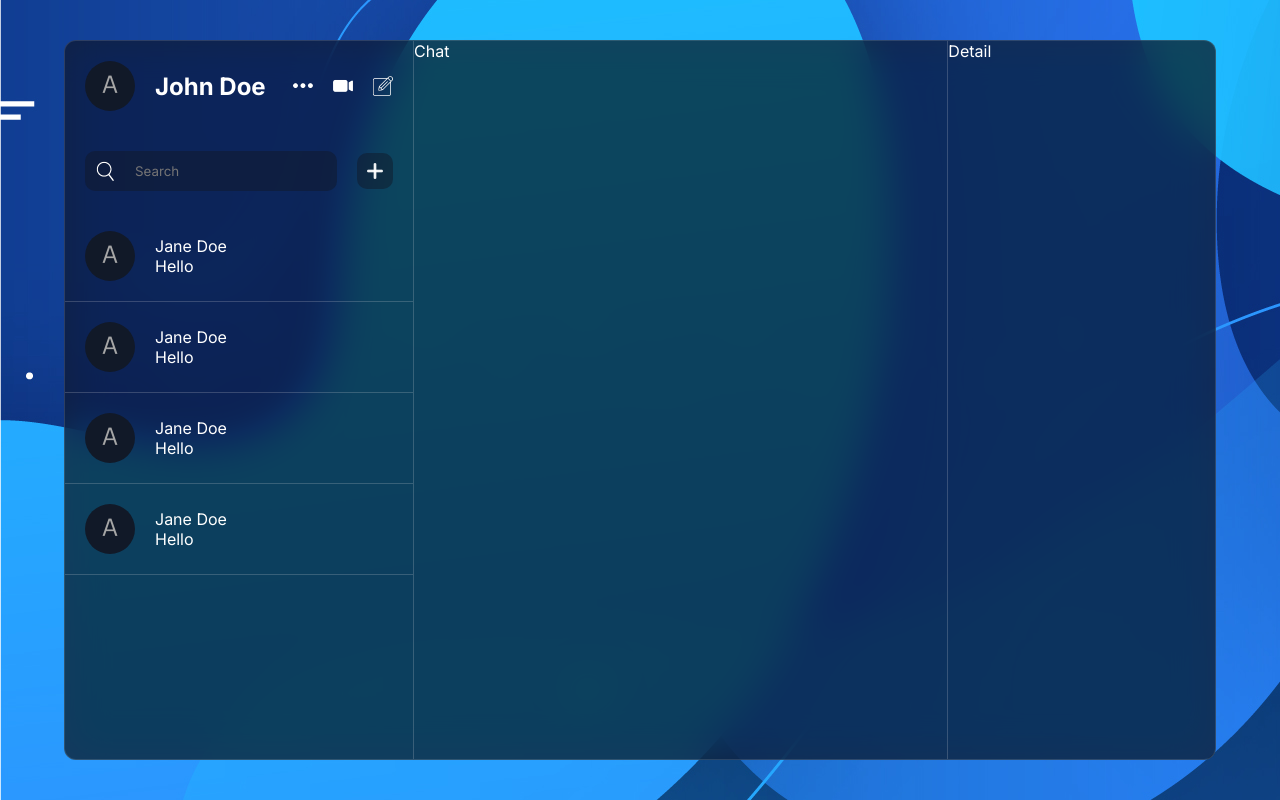
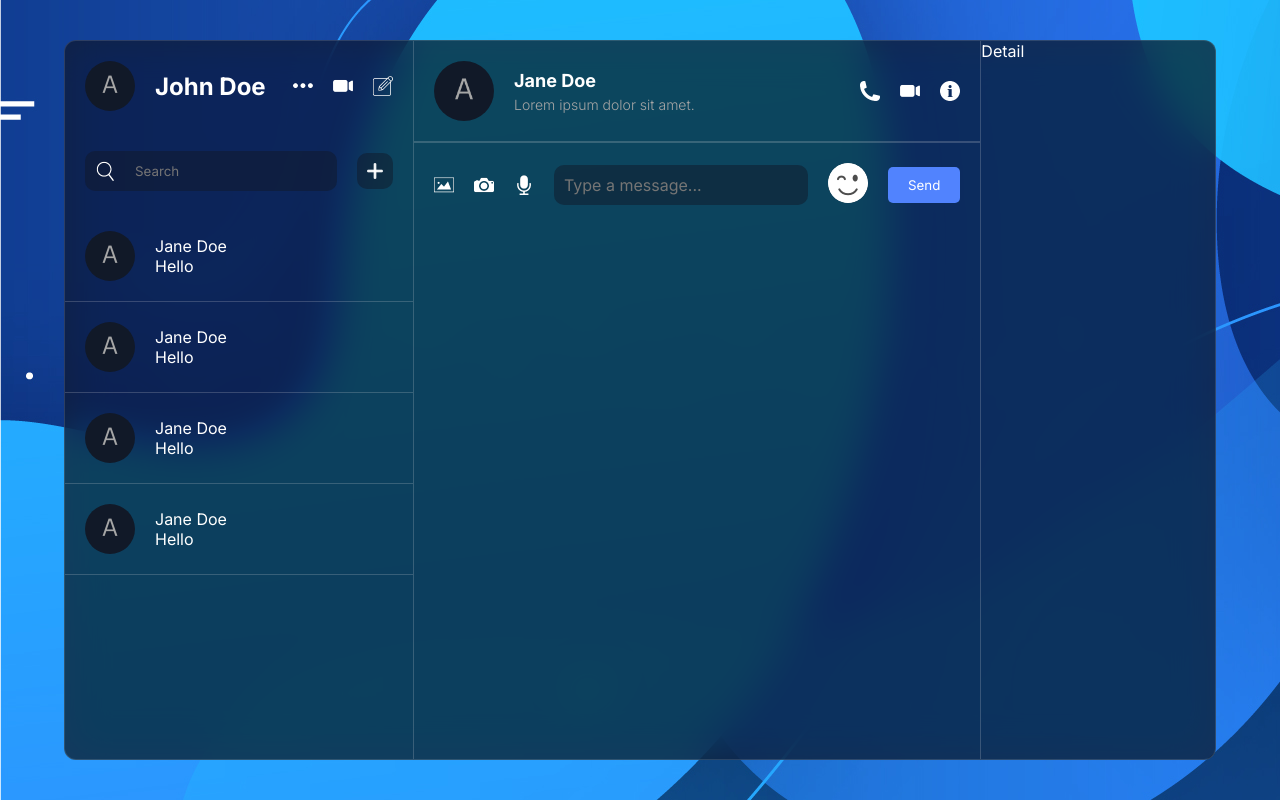
Before and after one commit to iddrader/chat-app, a React (Vite) app: page / in a window 1280 px wide. Built offline with nearby package versions, Linux system fonts and the light colour scheme.

Commit message:
Create user info in chat element, message input and button

```diff
--- a/src/assets/scss/chat.scss
+++ b/src/assets/scss/chat.scss
@@ -2,4 +2,95 @@
     flex: 2;
     border-right: 1px solid #dddddd35;
     border-left: 1px solid #dddddd35;
+    height: 100%;
+
+    .top {
+        padding: 1.25rem;
+        display: flex;
+        align-items: center;
+        justify-content: space-between;
+        border-bottom: 1px solid #dddddd35;
+
+        .user {
+            display: flex;
+            align-items: center;
+            gap: 1.25rem;
+
+            img {
+                width: 60px;
+                height: 60px;
+                border-radius: 50%;
+                object-fit: cover;
+            }
+
+            .texts {
+                display: flex;
+                flex-direction: column;
+                gap: 0.3125rem;
+
+                span {
+                    font-size: 1.125rem;
+                    font-weight: bold;
+                }
+
+                p {
+                    font-size: 0.875rem;
+                    font-weight: 300;
+                    color: #a5a5a5;
+                }
+            }
+        }
+
+        .icons {
+            display: flex;
+            gap: 1.25rem;
+
+            img {
+                width: 20px;
+                height: 20px;
+            }
+        }
+    }
+
+    .center {
+    }
+
+    .bottom {
+        padding: 1.25rem;
+        display: flex;
+        align-items: center;
+        justify-content: space-between;
+        border-top: 1px solid #dddddd35;
+        gap: 1.25rem;
+
+        .icons {
+            display: flex;
+            gap: 1.25rem;
+
+            img {
+                width: 20px;
+                height: 20px;
+                cursor: pointer;
+            }
+        }
+
+        input {
+            flex: 1;
+            background-color: rgba(17, 25, 40, 0.5);
+            padding: 0.625rem;
+            border-radius: 0.625rem;
+            border: none;
+            outline: none;
+            color: white;
+            font-size: 1rem;
+        }
+
+        .sendButton {
+            background-color: #5183fe;
+            color: white;
+            padding: 0.625rem 1.25rem;
+            border: none;
+            border-radius: 0.3125rem;
+        }
+    }
 }
--- a/src/components/Chat.tsx
+++ b/src/components/Chat.tsx
@@ -1,7 +1,37 @@
 import "../assets/scss/chat.scss";
 
 const Chat = () => {
-    return <div className="chat">Chat</div>;
+    return (
+        <div className="chat">
+            <div className="top">
+                <div className="user">
+                    <img src="/avatar.png" alt="" />
+                    <div className="texts">
+                        <span>Jane Doe</span>
+                        <p>Lorem ipsum dolor sit amet.</p>
+                    </div>
+                </div>
+                <div className="icons">
+                    <img src="/phone.png" alt="" />
+                    <img src="/video.png" alt="" />
+                    <img src="/info.png" alt="" />
+                </div>
+            </div>
+            <div className="center"></div>
+            <div className="bottom">
+                <div className="icons">
+                    <img src="/img.png" alt="" />
+                    <img src="/camera.png" alt="" />
+                    <img src="/mic.png" alt="" />
+                </div>
+                <input type="text" placeholder="Type a message..." />
+                <div className="emoji">
+                    <img src="/emoji.png" alt="" />
+                </div>
+                <button className="sendButton">Send</button>
+            </div>
+        </div>
+    );
 };
 
 export default Chat;
```
